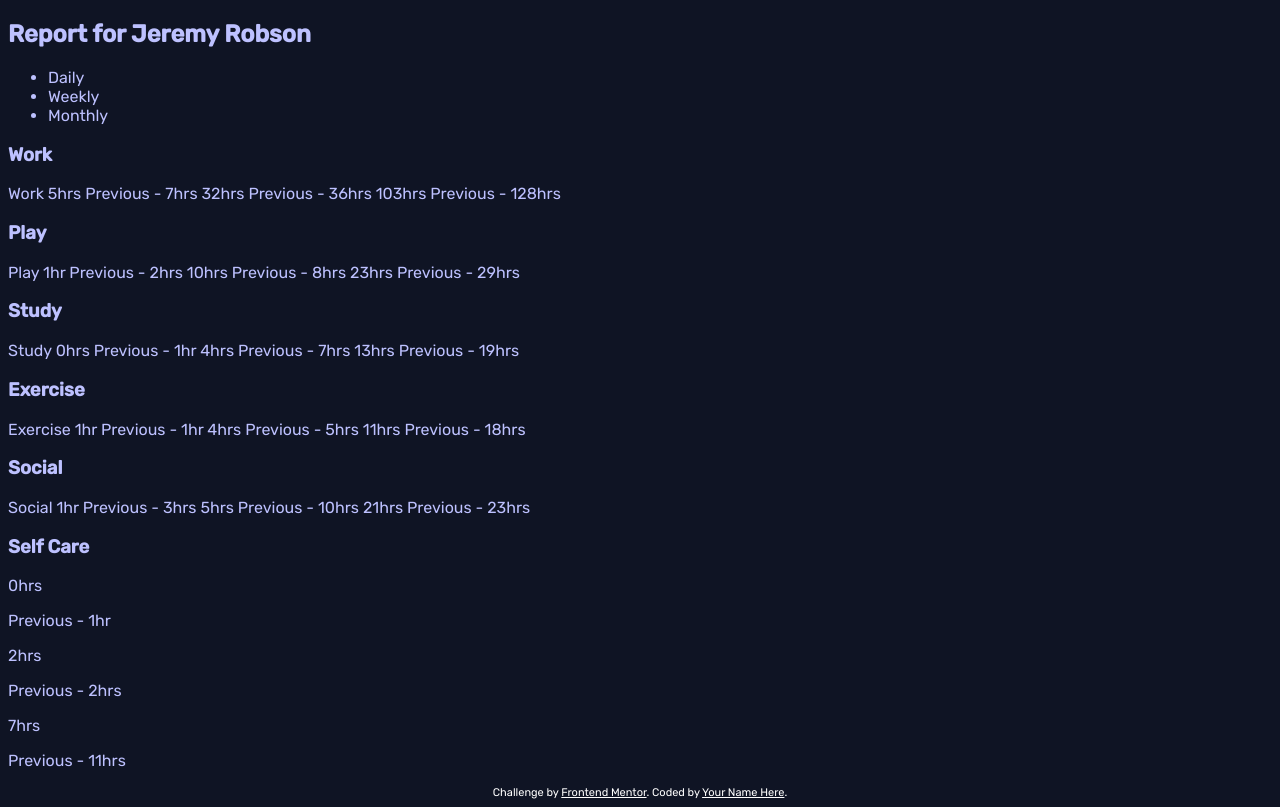
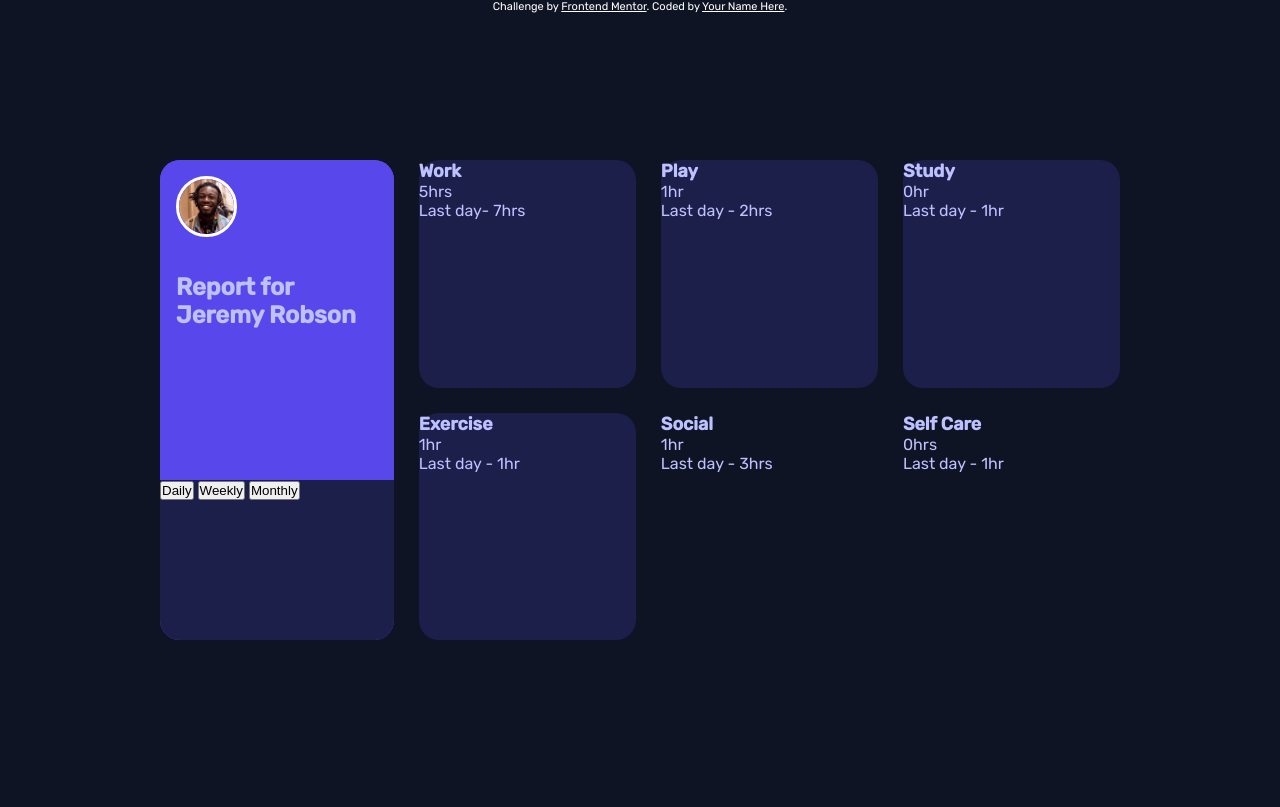
Before and after one commit to DonovanDumeige/Challenges, a plain HTML site: page 03_TimeTracking_Dashboard/index.html in a window 1280 px wide. Drawn offline with Linux system fonts and the light colour scheme.

Commit message:
Dashboard

```diff
--- /dev/null
+++ b/03_TimeTracking_Dashboard/assets/script/script.js
@@ -0,0 +1,6 @@
+"use strict";
+
+/*
+* toute la logique de ce script repose sur fetch.
+todo Voir comment faire fonctionner fetch.
+*/
--- a/03_TimeTracking_Dashboard/assets/style/style.scss
+++ b/03_TimeTracking_Dashboard/assets/style/style.scss
@@ -1,5 +1,10 @@
 @use "variables" as v;
 
+*,::before,::after{
+    padding:0;
+    margin:0;
+    box-sizing: border-box;
+}
 body{
     font-family: v.$rubik;
     background-color: v.$darkerblue;
@@ -7,6 +12,71 @@ body{
 
 }
 
+.container{
+    width: 75%;
+    height: 60%;
+    position: absolute;
+    top: 50%;
+    left: 50%;
+    transform: translate(-50%, -50%);
+    display : grid;
+    grid-template-columns: 1fr 3fr;
+    grid-gap : 25px;
+
+    .report{
+        grid-column: 2/3;
+        display: grid;
+        grid-template-columns: repeat(3,1fr);
+        grid-template-rows: repeat(2,1fr);
+        grid-gap:25px;
+
+        .item{
+            background-color: v.$darkblue;
+            border-radius: 20px;
+        }
+    }
+
+    .metadata{
+        grid-column: 1/2;
+        grid-row: 1/2;
+        display:grid;
+        grid-template-rows: 2fr 1fr;
+        border-radius: 20px;
+        background-color: v.$blue_work;
+        overflow: hidden;
+
+        .user{
+            background-color: v.$blue_work;
+            height : 80%;
+
+            .userphoto, .username{
+                padding :1rem;
+            }
+
+            .userphoto{
+                width:100%;
+                img{
+                    width:30%;
+                    border:3px solid white;
+                    border-radius:50%;
+                }
+            }
+
+            .username{}
+
+        }
+        .frequency{
+            background-color: v.$darkblue;
+        }
+    }
+}
+.item-title{
+    font-size: 18px;
+
+}
+.weekly, .monthly{
+    display:none;
+}
 
 .attribution {
     font-size: 11px;
--- a/03_TimeTracking_Dashboard/index.html
+++ b/03_TimeTracking_Dashboard/index.html
@@ -14,171 +14,173 @@
   <div class="container">
 
     <main class="report">
+      <!-- Work -->
+  <div class="work item">
+    <h3 class="item-title">Work</h3>
+    <!-- Daily -->
+    <div class="daily">
+      <p class="now">5hrs</p>
+      <p class="previous">Last day- 7hrs </p>
+    </div>
 
+    <!-- Weekly -->
+    <div class="weekly">
+      <p class="now"> 32hrs</p>
+      <p class="previous"> Last week - 36hrs</p>
+    </div>
+
+    <!-- Monthly -->
+    <div class="monthly">
+      <p class="now"> 103hrs</p>
+      <p class="previous">  Last month - 128hrs</p>
+    </div>
+  </div>
+
+<!-- Play -->
+  <div class="play item">
+    <h3 class="item-title">Play</h3>
+
+    <!-- Daily -->
+    <div class="daily">
+      <p class="now">1hr</p>
+      <p class="previous">Last day - 2hrs</p>
+    </div>
+
+    <!-- Weekly -->
+    <div class="weekly">
+      <p class="now">10hrs</p>
+      <p class="previous">Last week - 8hrs</p>
+    </div>
+
+    <!-- Monthly -->
+    <div class="monthly">
+      <p class="now">23hrs</p>
+      <p class="previous">Last month - 29hrs</p>
+    </div>
+  </div>
+
+<!-- Study -->
+  <div class="study item">
+    <h3 class="item-title">Study</h3>
+
+    <!-- Daily -->
+    <div class="daily">
+      <p class="now">0hr</p>
+      <p class="previous">Last day - 1hr</p>
+    </div>
+
+    <!-- Weekly -->
+    <div class="weekly">
+      <p class="now">4hrs</p>
+      <p class="previous">Last week - 7hrs</p>
+    </div>
+
+    <!-- Monthly -->
+    <div class="monthly">
+      <p class="now"> 13hrs</p>
+      <p class="previous"> Last month - 19hrs</p>
+    </div>
+  </div>
+
+<!-- Exercise -->
+  <div class="exercise item">
+    <h3 class="item-title">Exercise</h3>
+
+    <!-- Daily -->
+    <div class="daily">
+      <p class="now">1hr</p>
+      <p class="previous">Last day - 1hr</p>
+    </div>
+
+    <!-- Weekly -->
+    <div class="weekly">
+      <p class="now">4hrs</p>
+      <p class="previous"> Last week - 5hrs</p>
+    </div>
+
+    <!-- Monthly -->
+    <div class="monthly">
+      <p class="now">11hrs</p>
+      <p class="previous">Last month - 18hrs</p>
+    </div>
+  </div>
+
+<!-- Social -->
+  <div class="social">
+    <h3 class="item-title">Social</h3>
+
+    <!-- Daily -->
+    <div class="daily">
+      <p class="now">1hr</p>
+      <p class="previous"> Last day - 3hrs</p>
+    </div>
+
+    <!-- Weekly -->
+    <div class="weekly">
+      <p class="now">  5hrs</p>
+      <p class="previous"> Last week- 10hrs</p>
+    </div>
+
+    <!-- Monthly -->
+    <div class="monthly">
+      <p class="now">21hrs</p>
+      <p class="previous"> Last month - 23hrs</p>
+    </div>
+  </div>
+
+<!-- Self Care -->
+  <div class="self-care">
+    <h3 class="item-title">Self Care</h3>
+
+      <!-- Daily -->
+    <div class="daily">
+      <p class="now">0hrs</p>
+      <p class="previous">  Last day - 1hr </p>
+    </div>
+
+    <!-- Weekly -->
+    <div class="weekly">
+      <p class="now">2hrs</p>
+      <p class="previous">Last week - 2hrs</p>
+    </div>
+
+    <!-- Monthly -->
+    <div class="monthly">
+      <p class="now">7hrs</p>
+      <p class="previous">Last month - 11hrs</p>
+    </div>
+</div>
     </main>
 
     <aside class="metadata">
+
       <div class="user">
-        <h2>
+        <div class="userphoto">
+          <img src="./assets/images/image-jeremy.png" alt="">
+        </div>
+        <h2 class="username">
           <span>Report for</span>
           Jeremy Robson
-
         </h2>
       </div>
-      <div class="frequency">
-        <ul>
-          <li>Daily</li>
-          <li>Weekly</li>
-          <li>Monthly</li>
-        </ul>
-      </div>
+
+
+
+        <div class="frequency">
+          <button class ="slctDaily">Daily</button>
+          <button class="slctWeekly">Weekly</button>
+          <button class="slctMonthly">Monthly</button>
+        </div>
+
     </aside>
 
   </div>
 
 
+<!-- todo Essayer de faire la logique en full CSS en premier lieu
+todo puis faire en JS par la suite -->
 
 
-
-  <div class="work item">
-    <h3 class="item.title">Work</h3>
-    <div class="daily">
-      <p class="now"></p>
-      <p class="previous"></p>
-    </div>
-    <div class="weekly">
-      <p class="now"></p>
-      <p class="previous"></p>
-    </div>
-    <div class="monthly">
-      <p class="now"></p>
-      <p class="previous"></p>
-    </div>
-  </div>Work
-  5hrs <!-- daily -->
-  Previous - 7hrs <!-- daily -->
-  32hrs <!-- weekly -->
-  Previous - 36hrs <!-- weekly -->
-  103hrs <!-- monthly -->
-  Previous - 128hrs <!-- monthly -->
-
-  <div class="play item">
-    <h3 class="item.title">Play</h3>
-    <div class="daily">
-      <p class="now"></p>
-      <p class="previous"></p>
-    </div>
-    <div class="weekly">
-      <p class="now"></p>
-      <p class="previous"></p>
-    </div>
-    <div class="monthly">
-      <p class="now"></p>
-      <p class="previous"></p>
-    </div>
-  </div>Play
-  1hr <!-- daily -->
-  Previous - 2hrs <!-- daily -->
-  10hrs <!-- weekly -->
-  Previous - 8hrs <!-- weekly -->
-  23hrs <!-- monthly -->
-  Previous - 29hrs <!-- monthly -->
-
-  <!-- Study -->
-  <div class="study item">
-    <h3 class="item.title">Study</h3>
-    <!-- Daily -->
-    <div class="daily">
-      <p class="now"></p>
-      <p class="previous"></p>
-    </div>
-
-    <!-- Weekly -->
-    <div class="weekly">
-      <p class="now"></p>
-      <p class="previous"></p>
-    </div>
-
-    <!-- Monthly -->
-    <div class="monthly">
-      <p class="now"></p>
-      <p class="previous"></p>
-    </div>
-
-  </div>Study
-  0hrs <!-- daily -->
-  Previous - 1hr <!-- daily -->
-  4hrs <!-- weekly -->
-  Previous - 7hrs <!-- weekly -->
-  13hrs <!-- monthly -->
-  Previous - 19hrs <!-- monthly -->
-
-  <div class="exercise item">
-    <h3 class="item.title">Exercise</h3>
-    <div class="daily">
-      <p class="now"></p>
-      <p class="previous"></p>
-    </div>
-    <div class="weekly">
-      <p class="now"></p>
-      <p class="previous"></p>
-    </div>
-    <div class="monthly">
-      <p class="now"></p>
-      <p class="previous"></p>
-    </div>
-  </div>Exercise
-  1hr <!-- daily -->
-  Previous - 1hr <!-- daily -->
-  4hrs <!-- weekly -->
-  Previous - 5hrs <!-- weekly -->
-  11hrs <!-- monthly -->
-  Previous - 18hrs <!-- monthly -->
-
-  <div class="social">
-    <h3 class="item.title">Social</h3>
-    <div class="daily">
-      <p class="now"></p>
-      <p class="previous"></p>
-    </div>
-    <div class="weekly">
-      <p class="now"></p>
-      <p class="previous"></p>
-    </div>
-    <div class="monthly">
-      <p class="now"></p>
-      <p class="previous"></p>
-    </div>
-  </div>Social
-  1hr <!-- daily -->
-  Previous - 3hrs <!-- daily -->
-  5hrs <!-- weekly -->
-  Previous - 10hrs <!-- weekly -->
-  21hrs <!-- monthly -->
-  Previous - 23hrs <!-- monthly -->
-
-  <div class="self-care">
-    <h3 class="item.title">Self Care</h3>
-
-      <!-- Daily -->
-    <div class="daily">
-      <p class="now">0hrs</p>
-      <p class="previous">  Previous - 1hr </p>
-    </div>
-
-    <!-- Weekly -->
-    <div class="weekly">
-      <p class="now">2hrs</p>
-      <p class="previous">Previous - 2hrs</p>
-    </div>
-
-    <!-- Monthly -->
-    <div class="monthly">
-      <p class="now">7hrs</p>
-      <p class="previous">Previous - 11hrs</p>
-    </div>
-
-  </div>
 
 
   <div class="attribution">
```
Also changed, not shown: 03_TimeTracking_Dashboard/assets/style/style.css, 1 other file.
